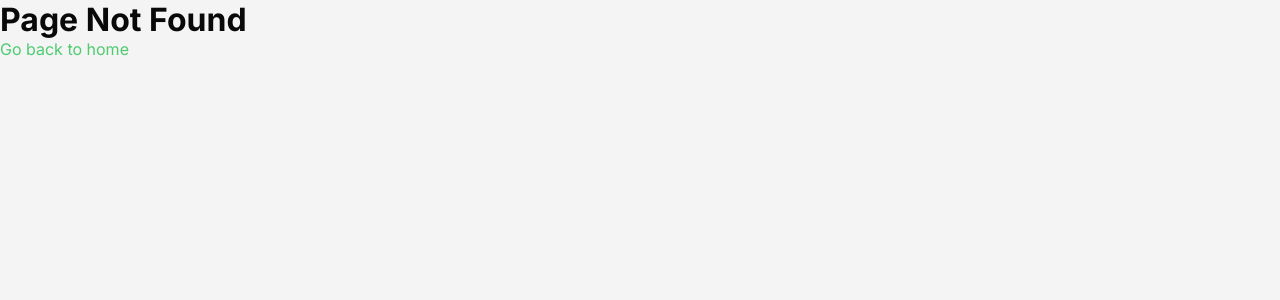
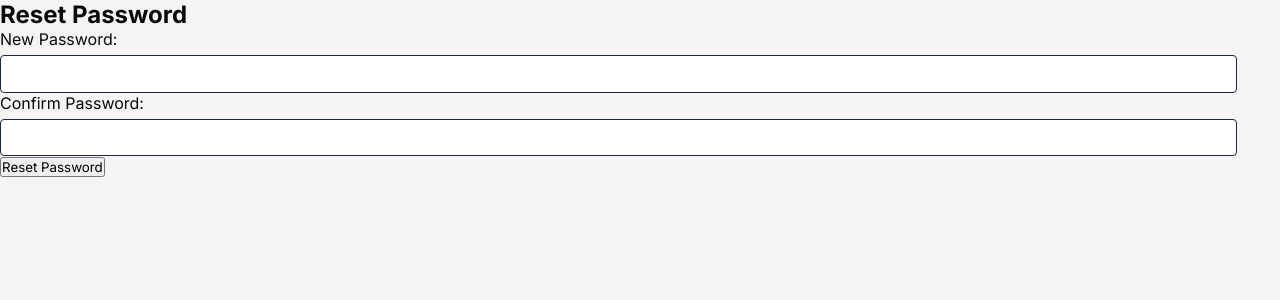
Before and after one commit to hbapte/todo-react, a React (Create React App) app: page /reset-password in a window 1280 px wide. Before the commit this address had no page. Shown: the top 300 px of the page. Built offline with nearby package versions, Linux system fonts and the light colour scheme.

Commit message:
add  reset and forget password functionality

```diff
--- a/src/App.tsx
+++ b/src/App.tsx
@@ -4,6 +4,8 @@ import HomePage from './pages/TaskPage';
 import NotFound from './pages/notFound';
 import RegisterForm from './pages/register';
 import LoginForm from './pages/login';
+import ResetPasswordForm from './pages/ResetPasswordForm';
+import ForgotPasswordForm from './pages/ForgotPasswordForm';
 import RequestVerificationLinkForm from './pages/RequestEmailToken';
 import './styles/global.css';
 
@@ -35,6 +37,8 @@ const App: React.FC = () => {
             <Routes>
                 <Route path="/signup" element={<RegisterForm />} />
                 <Route path="/request-email-token" element={<RequestVerificationLinkForm  />} />
+                <Route path="/reset-password" element={<ResetPasswordForm />} />
+                <Route path="/forgot-password" element={<ForgotPasswordForm />} />
                 <Route path="/login" element={<LoginForm />} />
                 <Route path="/" element={<ProtectedRoute element={<HomePage />} />} />
                 <Route path="*" element={<NotFound />} />
--- /dev/null
+++ b/src/pages/ForgotPasswordForm.tsx
@@ -0,0 +1,35 @@
+// ForgotPasswordForm.tsx
+import React, { useState } from 'react';
+import axios from 'axios';
+import { toast } from 'react-toastify';
+
+const ForgotPasswordForm: React.FC = () => {
+  const [email, setEmail] = useState('');
+
+  const handleSubmit = async (e: React.FormEvent) => {
+    e.preventDefault();
+    try {
+      await axios.post('https://todo-express-server-0yda.onrender.com/api/auth/forgot-password', { email });
+      toast.success('Reset password link sent successfully');
+    } catch (error:any) {
+      if (error.response) {
+        toast.error(error.response.data.error);
+      } else {
+        toast.error('An error occurred. Please try again later.');
+      }
+    }
+  };
+
+  return (
+    <div>
+      <h2>Forgot Password</h2>
+      <form onSubmit={handleSubmit}>
+        <label>Email:</label>
+        <input type="email" value={email} onChange={(e) => setEmail(e.target.value)} required />
+        <button type="submit">Reset Password</button>
+      </form>
+    </div>
+  );
+};
+
+export default ForgotPasswordForm;
--- /dev/null
+++ b/src/pages/ResetPasswordForm.tsx
@@ -0,0 +1,52 @@
+// ResetPasswordForm.tsx
+import React, { useState } from 'react';
+import axios from 'axios';
+import { toast, ToastContainer } from 'react-toastify';
+import 'react-toastify/dist/ReactToastify.css';
+
+const ResetPasswordForm: React.FC = () => {
+  const [password, setPassword] = useState('');
+  const [confirmPassword, setConfirmPassword] = useState('');
+
+  const handleSubmit = async (e: React.FormEvent) => {
+    e.preventDefault();
+    if (password !== confirmPassword) {
+      toast.error('Passwords do not match');
+      return;
+    }
+    try {
+        const token = new URLSearchParams(window.location.search).get('token');
+        if (!token) {
+            toast.error('Invalid reset password token');
+            return;
+        }
+        await axios.post('https://todo-express-server-0yda.onrender.com/api/auth/reset-password', { token, newPassword: password });
+        toast.success('Password reset successfully');
+    } catch (error: any) {
+        if (error.response) {
+            const responseError = (error.response.data.error);
+            toast.error(responseError);
+        } else {
+            toast.error('An error occurred. Please try again later.');
+        }
+    }
+  };
+
+  return (
+    <>
+    <div>
+      <h2>Reset Password</h2>
+      <form onSubmit={handleSubmit}>
+        <label>New Password:</label>
+        <input type="password" value={password} onChange={(e) => setPassword(e.target.value)} required />
+        <label>Confirm Password:</label>
+        <input type="password" value={confirmPassword} onChange={(e) => setConfirmPassword(e.target.value)} required />
+        <button type="submit">Reset Password</button>
+      </form>
+    </div>
+    <ToastContainer />
+    </>
+  );
+};
+
+export default ResetPasswordForm;
```
